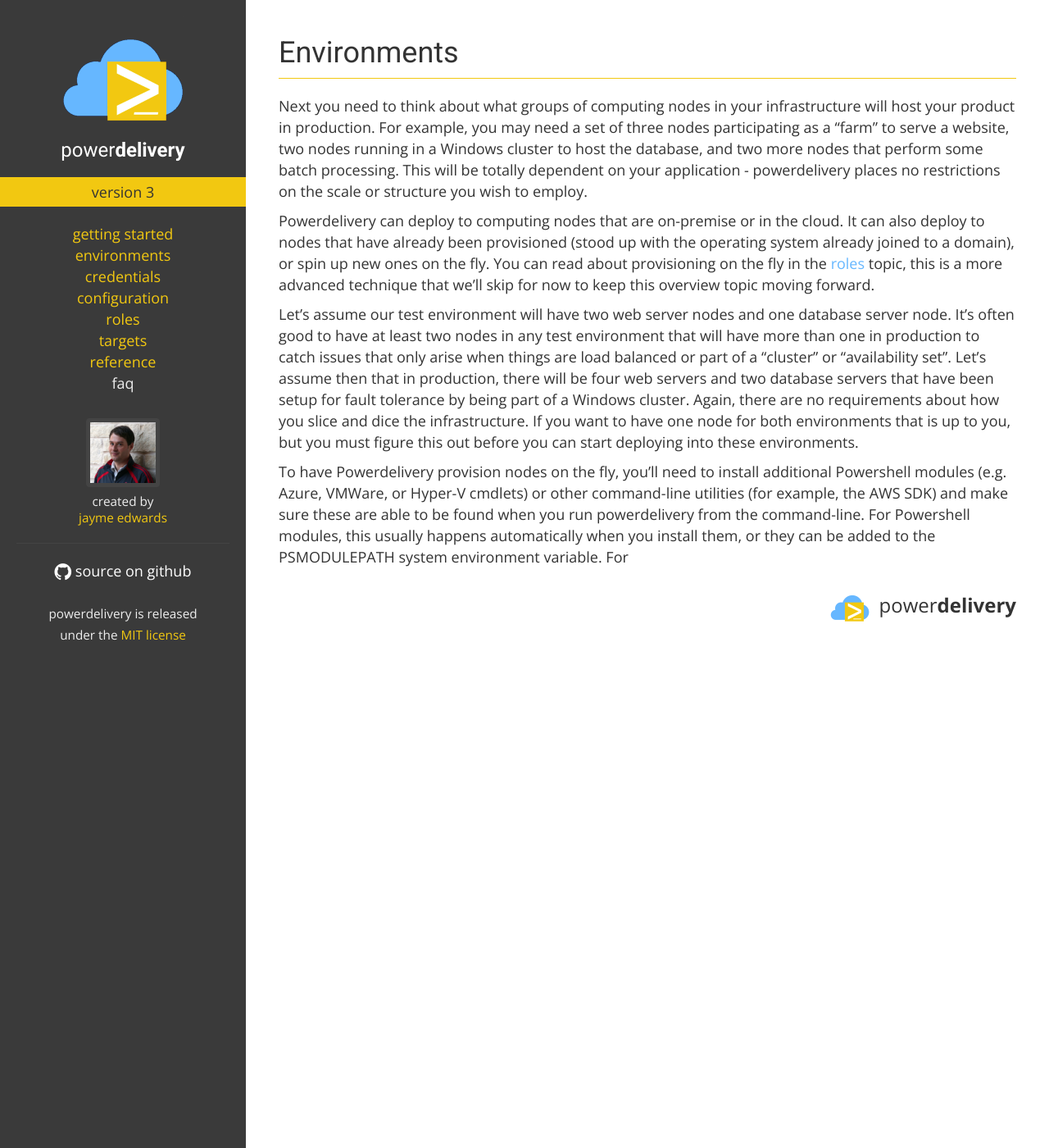
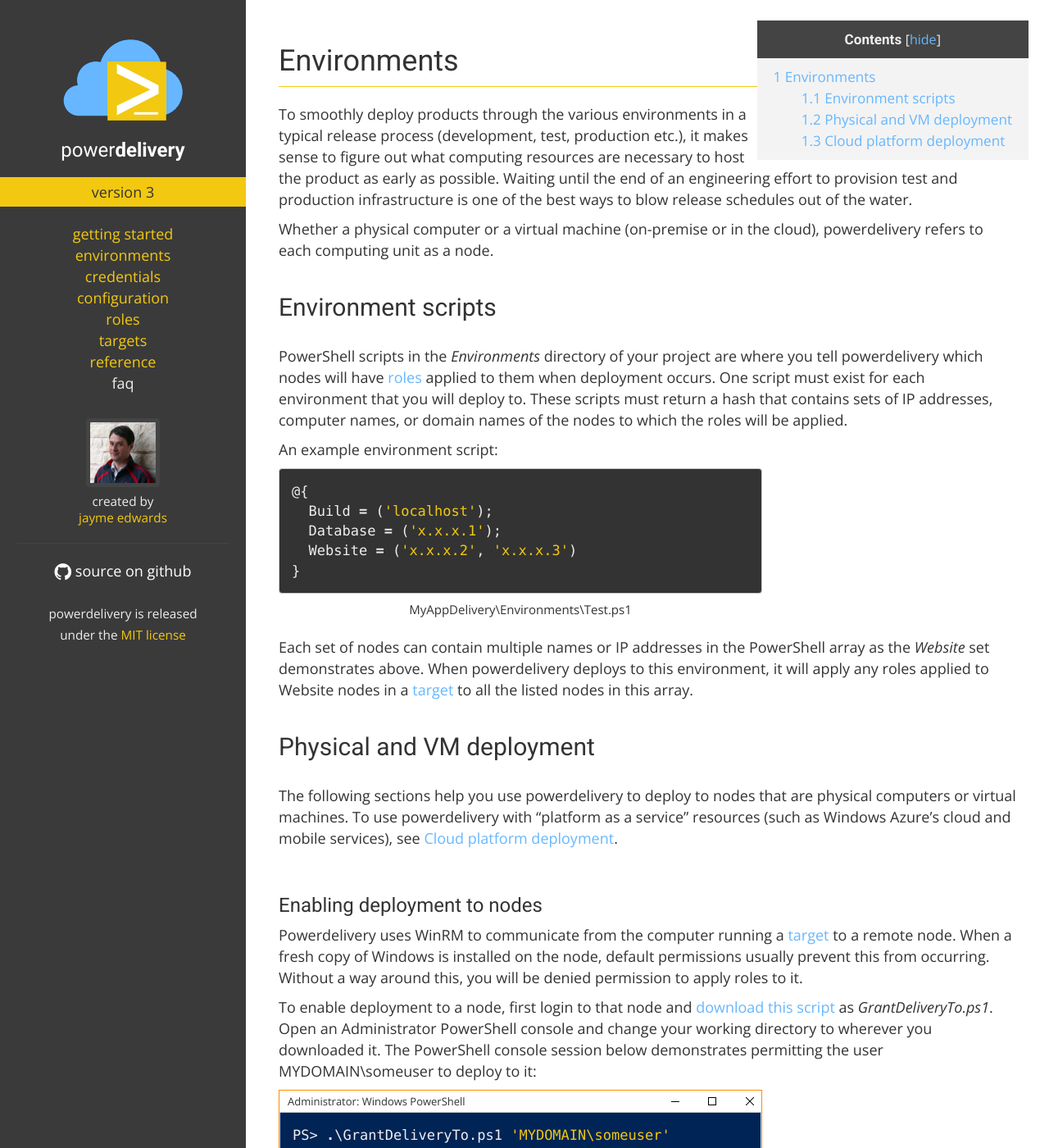
Before and after one commit to eavonius/powerdelivery, a Jekyll site: the page built from environments.markdown, in a window 1280 px wide and 1400 px high. Shown: the whole window at 82% size. Built offline with Jekyll 4.4.1, drawn with Linux system fonts in a browser that asks for light colours; nearby versions of some CDN libraries; some of the changed text lies outside the part shown.

Commit message:
More content updates

```diff
--- a/credentials.markdown
+++ b/credentials.markdown
@@ -106,8 +106,6 @@ To run powerdelivery using this set of credentials without prompting, once this
 
 ## Using credentials in roles
 
-TODO
-
 <br />
 
 ### Next read about [configuration](configuration.html).
--- a/environments.markdown
+++ b/environments.markdown
@@ -6,10 +6,96 @@ layout: page
 
 # Environments
 
-Next you need to think about what groups of computing nodes in your infrastructure will host your product in production. For example, you may need a set of three nodes participating as a "farm" to serve a website, two nodes running in a Windows cluster to host the database, and two more nodes that perform some batch processing. This will be totally dependent on your application - powerdelivery places no restrictions on the scale or structure you wish to employ.
+To smoothly deploy products through the various environments in a typical release process (development, test, production etc.), it makes sense to figure out what computing resources are necessary to host the product as early as possible. Waiting until the end of an engineering effort to provision test and production infrastructure is one of the best ways to blow release schedules out of the water.
 
-Powerdelivery can deploy to computing nodes that are on-premise or in the cloud. It can also deploy to nodes that have already been provisioned (stood up with the operating system already joined to a domain), or spin up new ones on the fly. You can read about provisioning on the fly in the [roles](roles.html) topic, this is a more advanced technique that we'll skip for now to keep this overview topic moving forward.
+Whether a physical computer or a virtual machine (on-premise or in the cloud), powerdelivery refers to each computing unit as a node.
 
-Let's assume our test environment will have two web server nodes and one database server node. It's often good to have at least two nodes in any test environment that will have more than one in production to catch issues that only arise when things are load balanced or part of a "cluster" or "availability set". Let's assume then that in production, there will be four web servers and two database servers that have been setup for fault tolerance by being part of a Windows cluster. Again, there are no requirements about how you slice and dice the infrastructure. If you want to have one node for both environments that is up to you, but you must figure this out before you can start deploying into these environments.
+## Environment scripts
 
-To have Powerdelivery provision nodes on the fly, you'll need to install additional Powershell modules (e.g. Azure, VMWare, or Hyper-V cmdlets) or other command-line utilities (for example, the AWS SDK) and make sure these are able to be found when you run powerdelivery from the command-line. For Powershell modules, this usually happens automatically when you install them, or they can be added to the PSMODULEPATH system environment variable. For
+PowerShell scripts in the *Environments* directory of your project are where you tell powerdelivery which nodes will have [roles](roles.html) applied to them when deployment occurs. One script must exist for each environment that you will deploy to. These scripts must return a hash that contains sets of IP addresses, computer names, or domain names of the nodes to which the roles will be applied.
+
+An example environment script:
+
+<div class="row">
+  <div class="col-lg-8 col-md-10 col-sm-12">
+{% highlight powershell %}
+@{
+  Build = ('localhost');
+  Database = ('x.x.x.1');
+  Website = ('x.x.x.2', 'x.x.x.3')
+}
+{% endhighlight %}
+  <div class="filename">MyAppDelivery\Environments\Test.ps1</div>
+  </div>
+</div>
+
+Each set of nodes can contain multiple names or IP addresses in the PowerShell array as the *Website* set demonstrates above. When powerdelivery deploys to this environment, it will apply any roles applied to Website nodes in a [target](targets.html) to all the listed nodes in this array.
+
+<a name="physical_and_vm_deployment"></a>
+
+## Physical and VM deployment
+
+The following sections help you use powerdelivery to deploy to nodes that are physical computers or virtual machines. To use powerdelivery with "platform as a service" resources (such as Windows Azure's cloud and mobile services), see [Cloud platform deployment](#cloud_platform_deployment).
+
+<br />
+
+### Enabling deployment to nodes
+
+Powerdelivery uses WinRM to communicate from the computer running a [target](targets.html) to a remote node. When a fresh copy of Windows is installed on the node, default permissions usually prevent this from occurring. Without a way around this, you will be denied permission to apply roles to it.
+
+To enable deployment to a node, first login to that node and [download this script](#) as *GrantDeliveryTo.ps1*. Open an Administrator PowerShell console and change your working directory to wherever you downloaded it. The PowerShell console session below demonstrates permitting the user MYDOMAIN\someuser to deploy to it:
+
+<div class="row">
+  <div class="col-sm-8">
+    {% include console_title.html %}
+    <div class="console">
+{% highlight powershell %}
+PS> .\GrantDeliveryTo.ps1 'MYDOMAIN\someuser'
+"MYDOMAIN\someuser" has been permitted to run PowerShell remotely on this computer.
+{% endhighlight %}
+    </div>
+  </div>
+</div>
+
+**TIP**: If you will be deploying to many nodes with powerdelivery, save yourself some trouble and create an image using sysprep or another imaging tool that has had this script already run on it. This will allow you to provision a new node quickly that is already ready to be deployed to with powerdelivery if you need to scale up your infrastructure.
+
+<br />
+
+### Provisioning nodes at deploy-time
+
+In IT environments where computing resources are scarce (often on-premise or in bootstrapping startups), the cost of running multiple nodes is a factor. In this case, it is probably desirable to procure hardware or processing space and leave it dedicated as "the dev server", or "the test database server" throughout the release cycle of a product. The steps you've followed above will work fine in this case.
+
+If you have more resources available, it can be better to create a new node each time. This lets you rollback by pointing load balancers to the old site if you have a problem, and utilize other recovery methods when the previous release is still untouched.
+
+To provision nodes on each run of powerdelivery, add PowerShell logic to the environment script above the statement that returns the hash of nodes. You'll need to install additional Powershell modules (Azure, AWS, VMWare, or Hyper-V cmdlets for example) and make sure these are able to be found when you run powerdelivery from the Administrator console. After you've provisioned the nodes, gather the name or IP address of them and add them to the hash to be returned.
+
+An example provisioning environment script:
+
+<div class="row">
+  <div class="col-lg-8 col-md-10 col-sm-12">
+{% highlight powershell %}
+
+$nodes = @{}
+
+#
+# Omitted: do whatever is necessary to provision the nodes,
+# passing in their IP via code and not hardcoded like below:
+#
+
+$nodes.Add('Website', @('x.x.x.5', 'x.x.x.6'))
+
+return $nodes
+{% endhighlight %}
+  <div class="filename">MyAppDelivery\Environments\Test.ps1</div>
+  </div>
+</div>
+
+**TIP**: Nodes provisioned at deploy-time must be created from an image that has had the *GrantToDelivery.ps1* script already applied to them as described above.
+
+<a name="cloud_platform_deployment"></a>
+
+## Cloud platform deployment
+
+Deploying to cloud platform resources, such as Windows Azure's Cloud and Mobile services is actually easier than [Physical and VM deployment](#physical_and_vm_deployment). Because these services do not provide direct VM access, they have their own PowerShell cmdlets and don't require you to run *GrantDeliveryTo.ps1*. Just make sure you set the IP address of any roles that will deploy to the cloud to "localhost" so they run locally and use their cmdlets to talk to the cloud.
+
+Since most cmdlets from cloud platform vendors require [credentials](credentials.html), you can use the [Get-DeliveryCredentials](reference.html#get_deliverycredentials_cmdlet) cmdlet to retrieve any you've stored using [Write-DeliveryCredentials](reference.html#write_deliverycredentials_cmdlet) in your role. This will enable you to securely access cloud resources without storing credentials for provisioning and access in source control.
```
